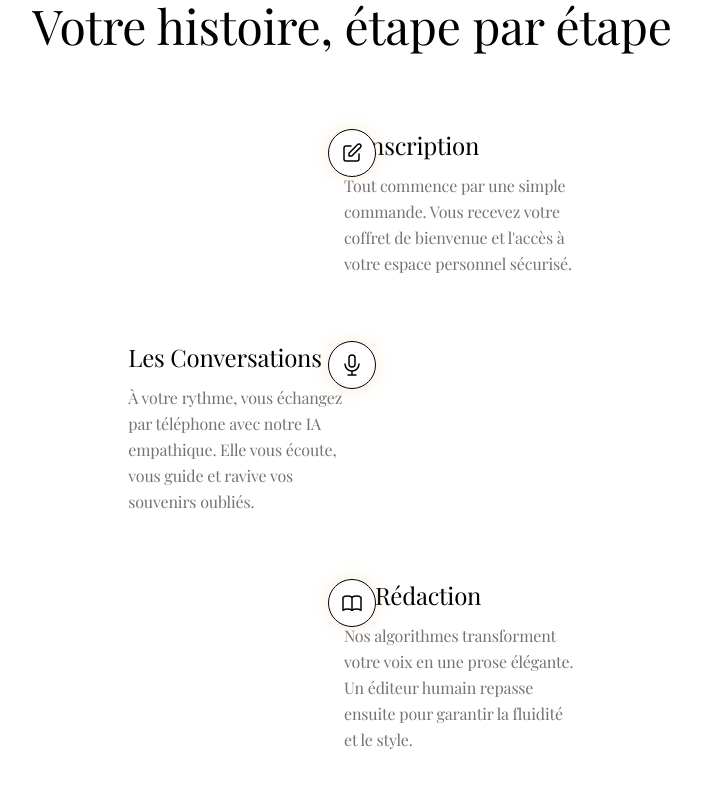
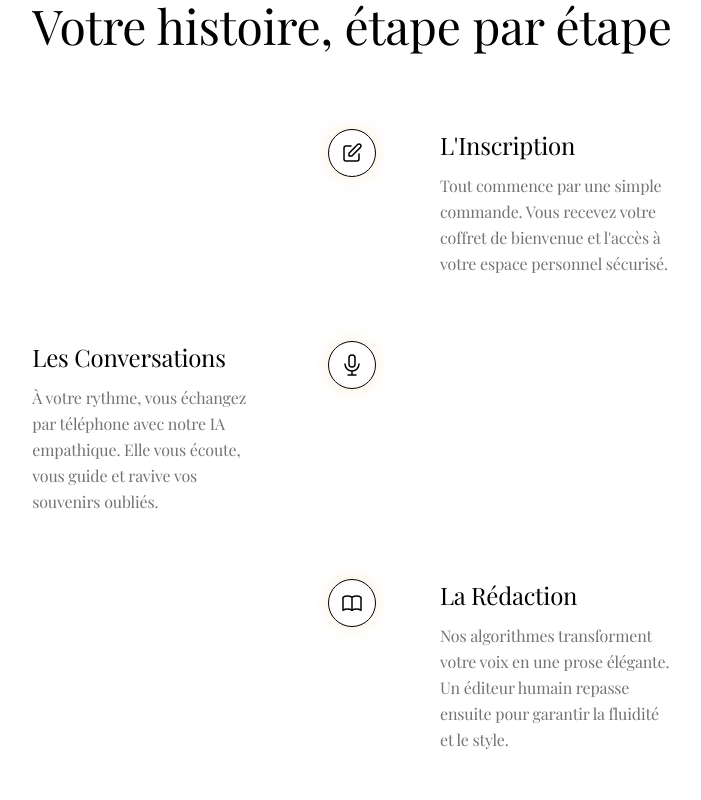
Before and after one commit to solalchetrit/loomina, a Next.js app: page / in a window 1280 px wide. Shown: the part 1500-2300 px from the top of the page, without its empty margins (288-989 px from the left). Built offline with nearby package versions, Linux system fonts and the light colour scheme; a web font is replaced by a local one.

Commit message:
fix(ui): invert timeline padding logic to prevent desktop overlap

```diff
--- a/components/HowItWorks.tsx
+++ b/components/HowItWorks.tsx
@@ -63,7 +63,7 @@ export default function HowItWorks() {
               }`}>
 
               {/* Contenu Texte (Alternance) */}
-              <div className={`flex-1 w-full text-left md:text-${index % 2 === 0 ? "left" : "right"} pl-28 md:pl-0 ${index % 2 === 0 ? "md:pr-24" : "md:pl-24"}`}>
+              <div className={`flex-1 w-full text-left md:text-${index % 2 === 0 ? "left" : "right"} pl-28 md:pl-0 ${index % 2 === 0 ? "md:pl-24" : "md:pr-24"}`}>
                 <h3 className="text-2xl font-serif text-[var(--loomina-black)] mb-3">
                   {step.title}
                 </h3>
```
